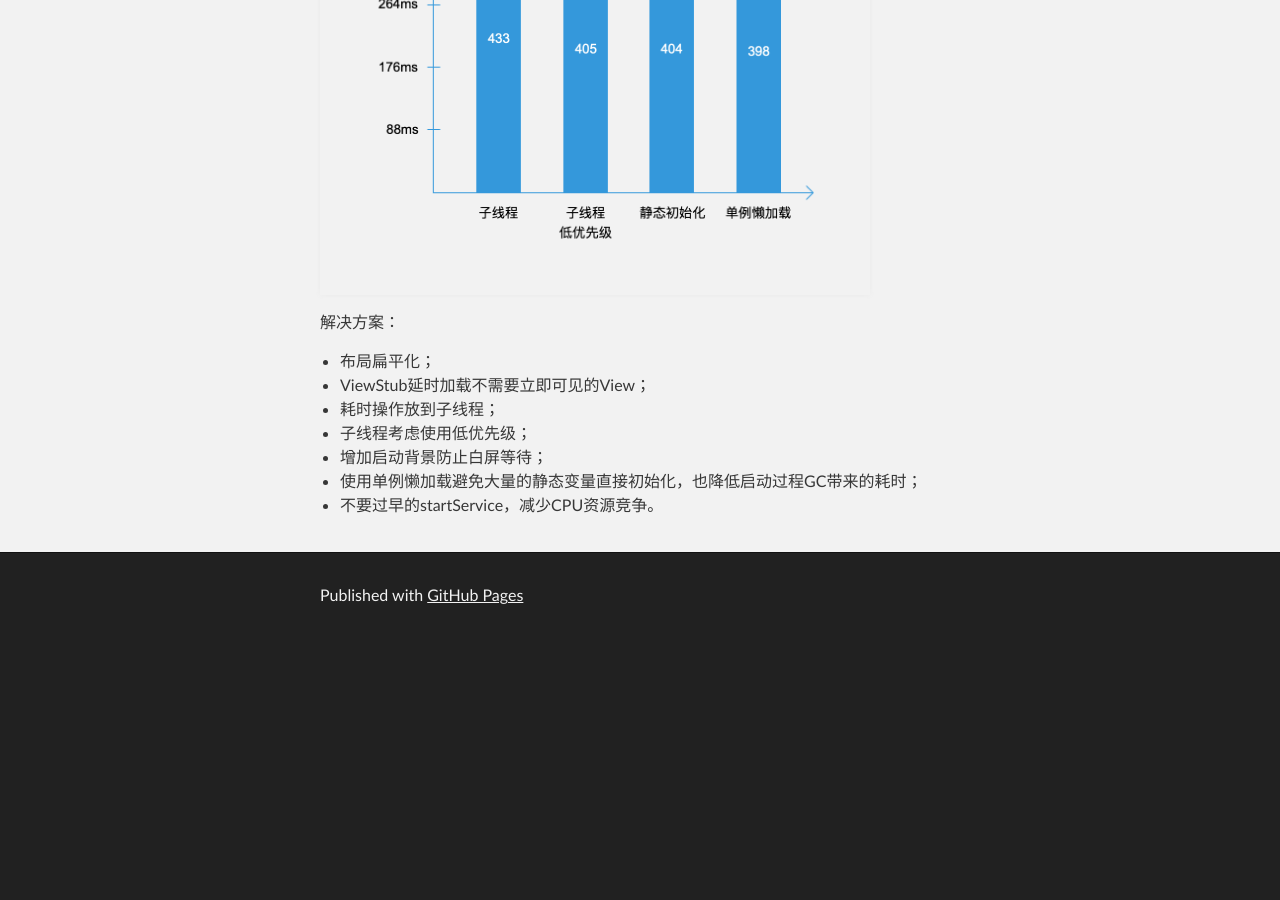
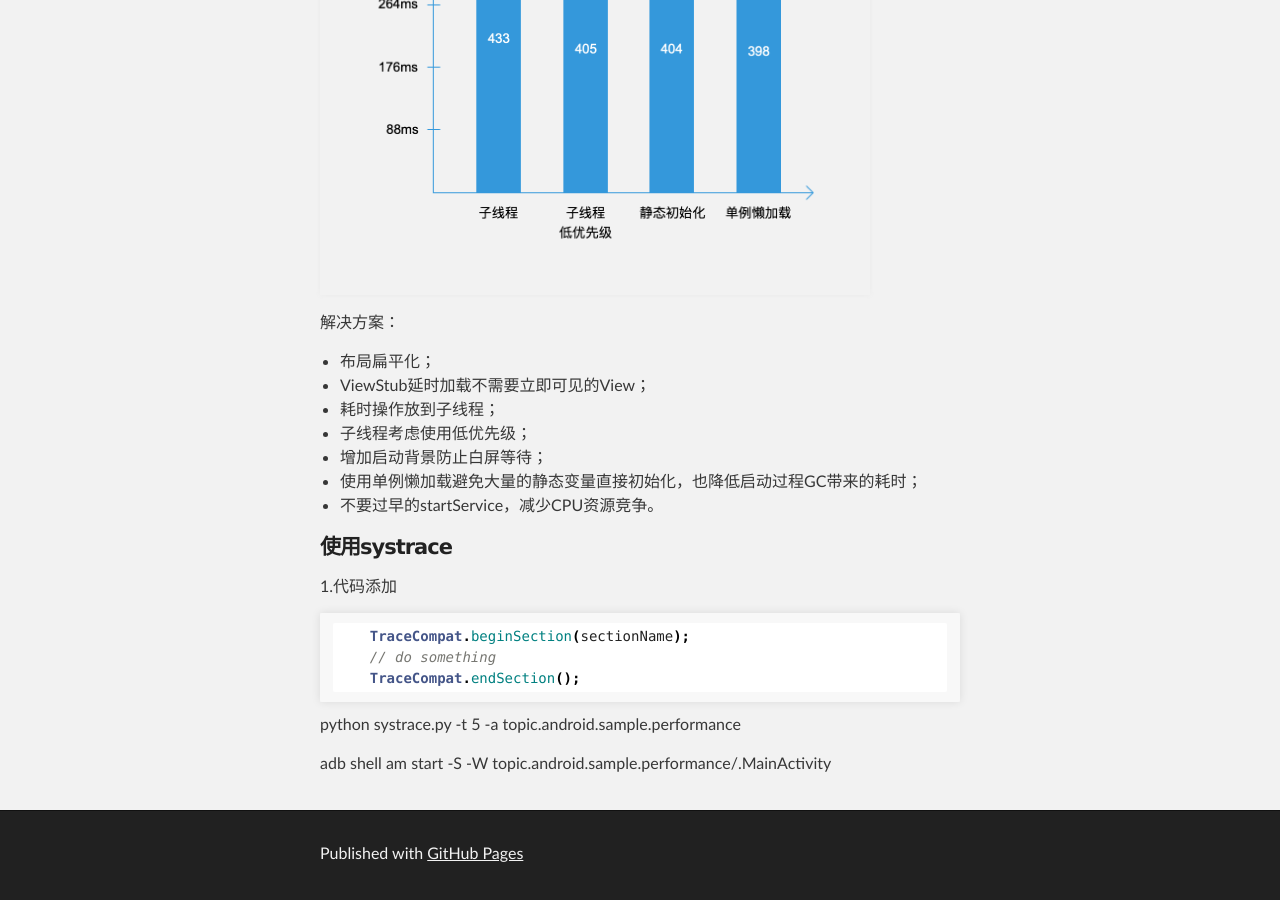
Before and after one commit to mwping/mwping.github.io, a Jekyll site: the page built from android/course/startup-performance.md, in a window 1280 px wide and 900 px high, scrolled down 847 px. Built offline with Jekyll 4.4.1, drawn with Linux system fonts in a browser that asks for light colours; our own code applies the rules of GitHub Pages for plain Markdown files; before the commit the page ends 1489 px from its top, so only the background shows below that.

Commit message:
add sample

````diff
--- a/android/course/startup-performance.md
+++ b/android/course/startup-performance.md
@@ -27,3 +27,16 @@ Complete
 * 增加启动背景防止白屏等待；
 * 使用单例懒加载避免大量的静态变量直接初始化，也降低启动过程GC带来的耗时；
 * 不要过早的startService，减少CPU资源竞争。
+
+#### 使用systrace
+
+1.代码添加
+```java
+    TraceCompat.beginSection(sectionName);
+    // do something
+    TraceCompat.endSection();
+```
+
+python systrace.py -t 5 -a topic.android.sample.performance
+
+adb shell am start -S -W topic.android.sample.performance/.MainActivity
````
